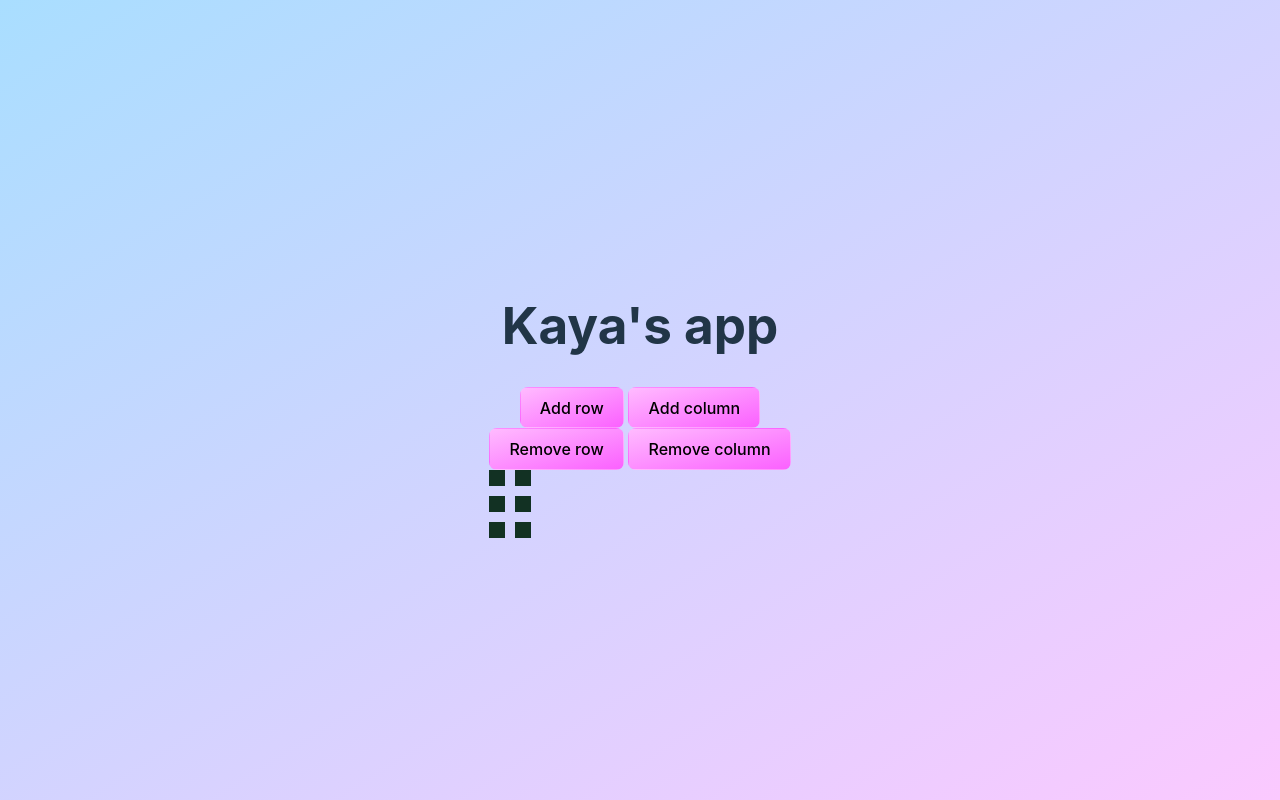
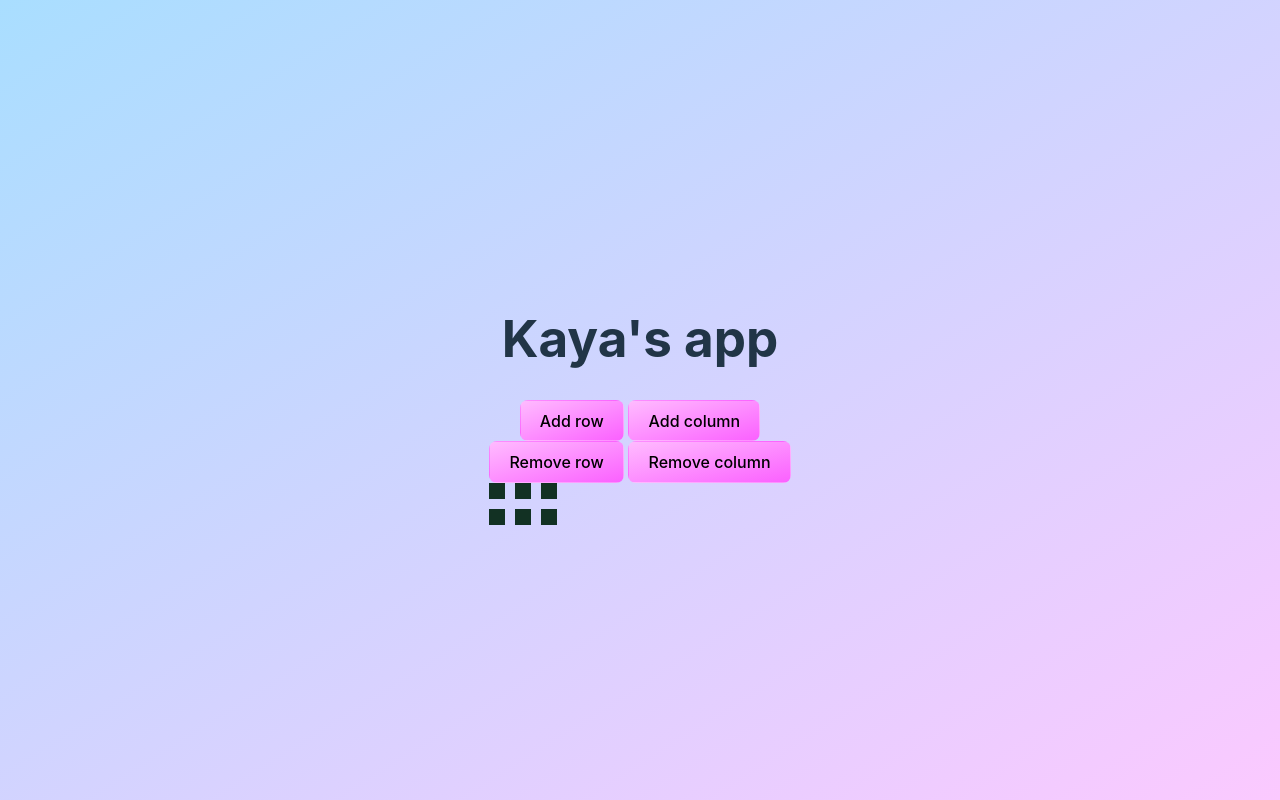
Before and after one commit to squirrelkit/dads-webdev-course, a Svelte app: page / in a window 1280 px wide. Built offline with nearby package versions, Linux system fonts and the light colour scheme.

Commit message:
it's working. I made row length 3 and column length 2 and it solved the problem. idk why it wasn't working

```diff
--- a/src/App.svelte
+++ b/src/App.svelte
@@ -5,8 +5,8 @@
   import Card from "./components/Card.svelte";
   import Box from "./components/Box.svelte";
 
-  let columns = 2;
-  let rows = 3;
+  let columns = 3;
+  let rows = 2;
 
 </script>
 
```
